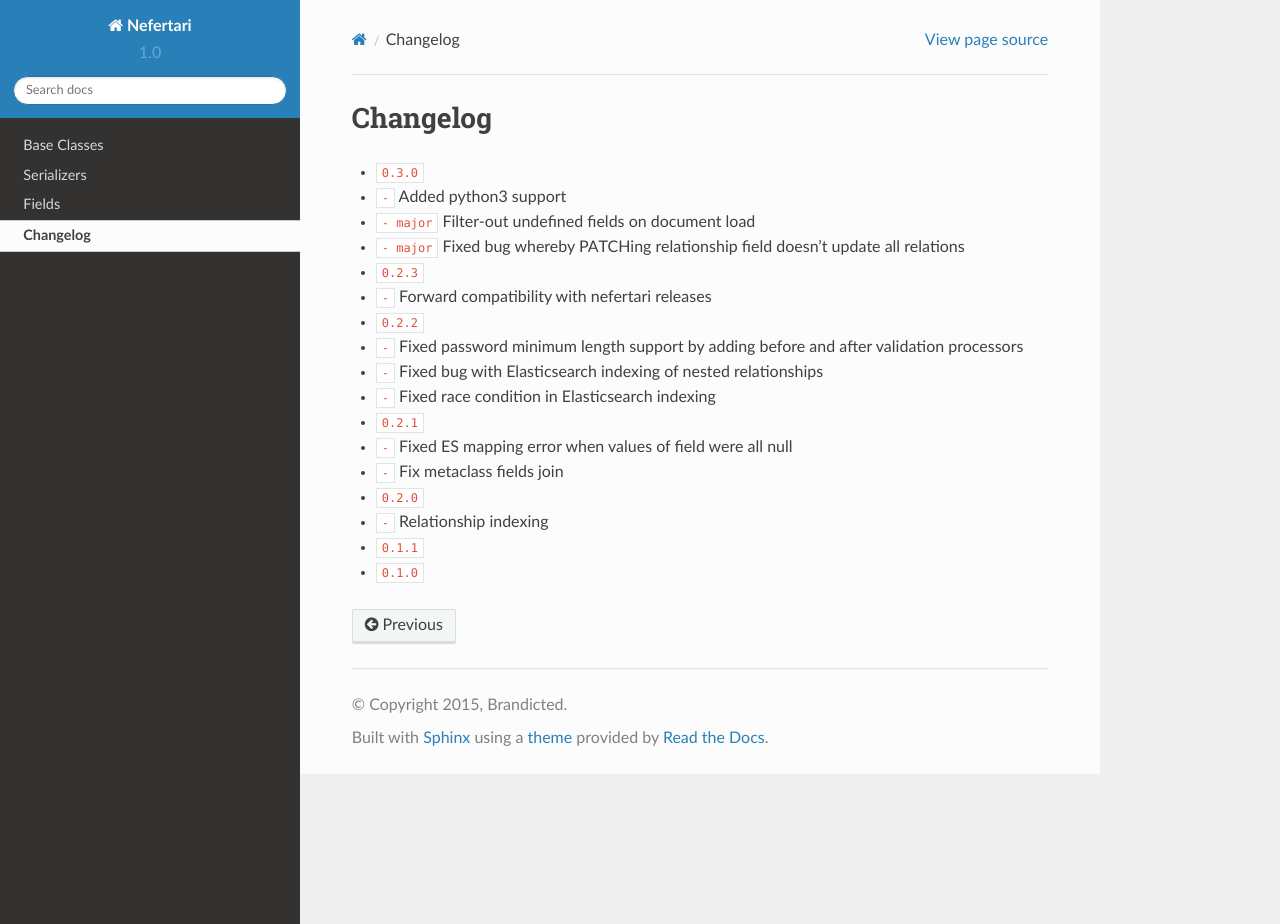
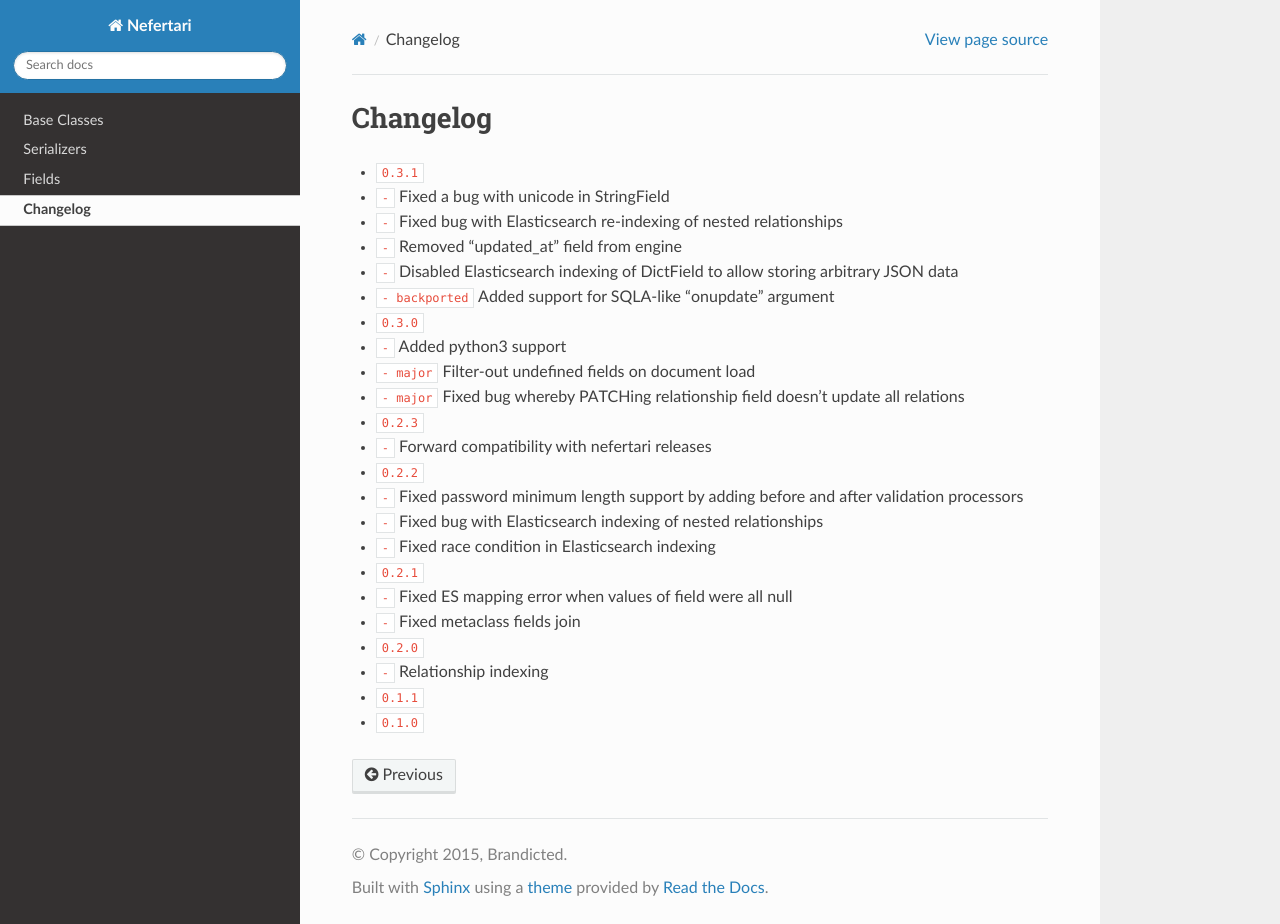
Before and after one commit to ramses-tech/nefertari-mongodb, a Sphinx documentation site: the page built from docs/source/changelog.rst, in a window 1280 px wide and 924 px high. Built offline with Sphinx 7.4.7 and the Read the Docs theme 2.0.0, drawn with Linux system fonts in a browser that asks for light colours; cross-references to code outside the pages are shown as plain code.

Commit message:
updating doc

```diff
--- a/docs/source/changelog.rst
+++ b/docs/source/changelog.rst
@@ -1,5 +1,12 @@
 Changelog
 =========
+
+* :release:`0.3.1 <2015-07-06>`
+* :bug:`-` Fixed a bug with unicode in StringField
+* :bug:`-` Fixed bug with Elasticsearch re-indexing of nested relationships
+* :bug:`-` Removed "updated_at" field from engine
+* :bug:`-` Disabled Elasticsearch indexing of DictField to allow storing arbitrary JSON data
+* :support:`- backported` Added support for SQLA-like "onupdate" argument
 
 * :release:`0.3.0 <2015-06-14>`
 * :support:`-` Added python3 support
@@ -16,7 +23,7 @@ Changelog
 
 * :release:`0.2.1 <2015-05-27>`
 * :bug:`-` Fixed ES mapping error when values of field were all null
-* :bug:`-` Fix metaclass fields join
+* :bug:`-` Fixed metaclass fields join
 
 * :release:`0.2.0 <2015-04-07>`
 * :feature:`-` Relationship indexing
--- a/docs/source/conf.py
+++ b/docs/source/conf.py
@@ -59,9 +59,9 @@ author = u'Brandicted'
 # built documents.
 #
 # The short X.Y version.
-version = '1.0'
+# version = '1.0'
 # The full version, including alpha/beta/rc tags.
-release = '1.0'
+# release = '1.0'
 
 # The language for content autogenerated by Sphinx. Refer to documentation
 # for a list of supported languages.
```
Also changed, not shown: README.md (+1 -1 lines).
